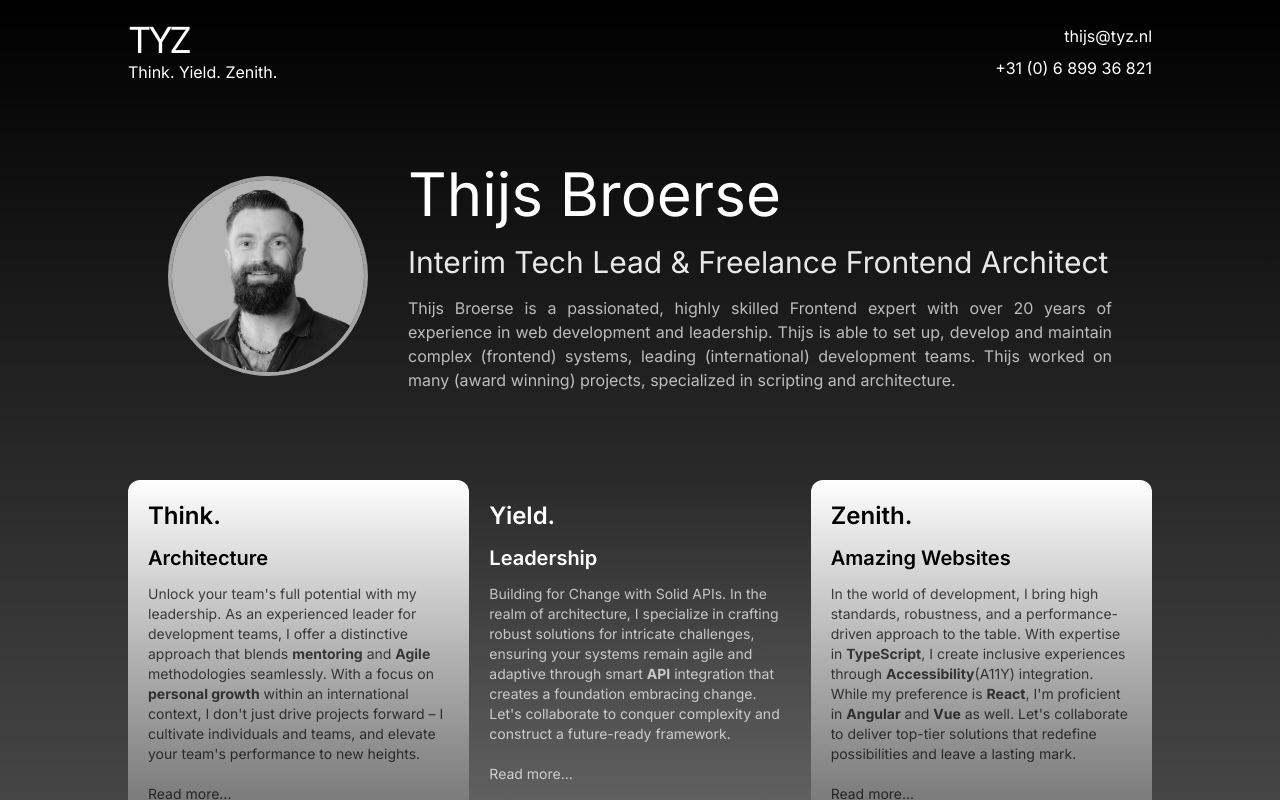
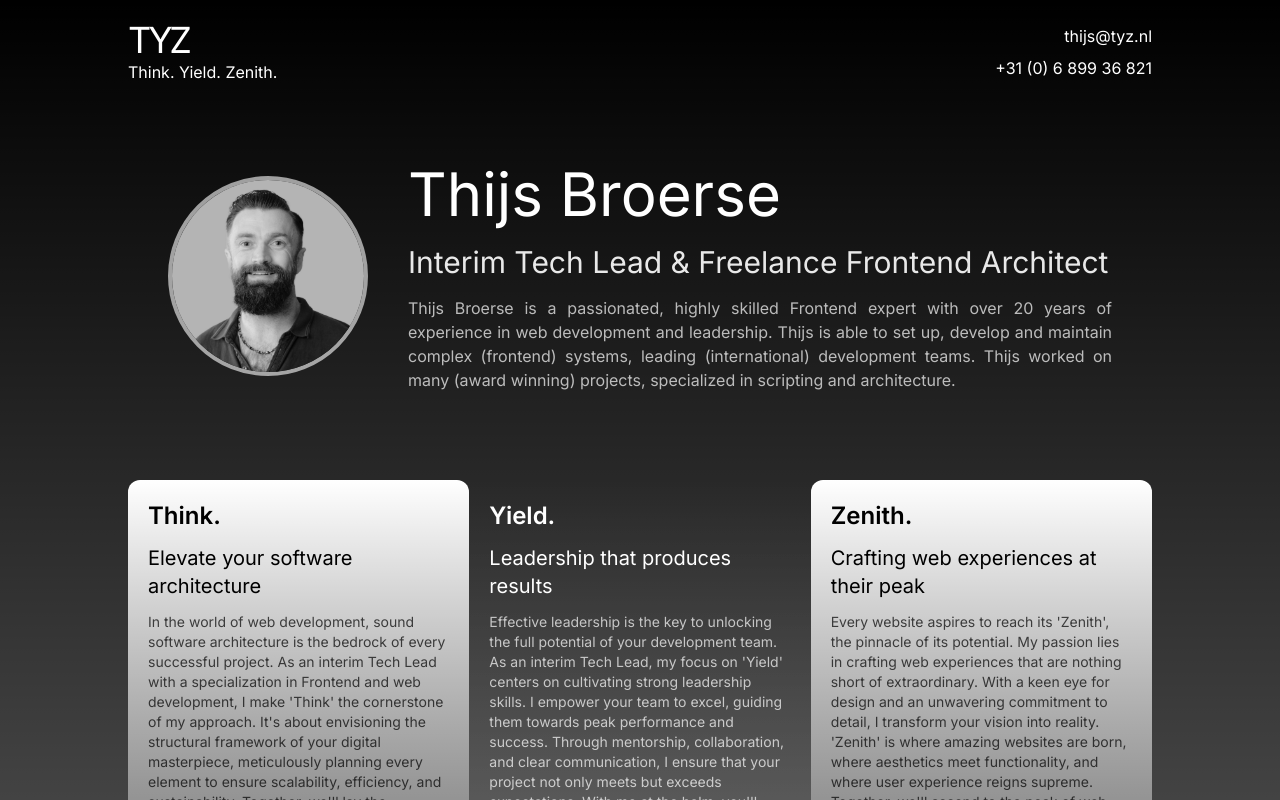
Before and after one commit to ThijsTyZ/tyz, a Next.js app: page / in a window 1280 px wide. Shown: the top 800 px of the page. Built offline with nearby package versions, Linux system fonts and the light colour scheme.

Commit message:
Update copy for Think.Yield.Zenith.

```diff
--- a/src/app/page.tsx
+++ b/src/app/page.tsx
@@ -13,15 +13,17 @@ export default function Home(): ReactElement {
       <section className="grid justify-between w-full lg:mb-0 lg:grid-cols-3 lg:text-left py-10">
         <article className="p-5 pb-10 lg:pb-32 bg-gradient-to-r lg:bg-gradient-to-b from-white to-transparent rounded-xl text-black">
           <h2 className="mb-3 text-2xl font-semibold">Think.</h2>
-          <h3 className="mb-3 text-xl font-semibold">Architecture</h3>
+          <h3 className="mb-3 text-xl">Elevate your software architecture</h3>
           <p className="text-sm opacity-70">
-            Unlock your team&apos;s full potential with my leadership. As an
-            experienced leader for development teams, I offer a distinctive
-            approach that blends <strong>mentoring</strong> and{' '}
-            <strong>Agile</strong> methodologies seamlessly. With a focus on{' '}
-            <strong>personal growth</strong> within an international context, I
-            don&apos;t just drive projects forward – I cultivate individuals and
-            teams, and elevate your team&apos;s performance to new heights.
+            In the world of web development, sound software architecture is the
+            bedrock of every successful project. As an interim Tech Lead with a
+            specialization in Frontend and web development, I make
+            &apos;Think&apos; the cornerstone of my approach. It&apos;s about
+            envisioning the structural framework of your digital masterpiece,
+            meticulously planning every element to ensure scalability,
+            efficiency, and sustainability. Together, we&apos;ll lay the
+            foundation for a robust software architecture that stands the test
+            of time, enabling your project to thrive and evolve.
             <br />
             <br />
             <Link href={paths.portfolio}>Read more...</Link>
@@ -29,14 +31,19 @@ export default function Home(): ReactElement {
         </article>
         <article className="p-5 pb-10 lg:pb-32 bg-gradient-to-l lg:bg-gradient-to-t from-[rgba(255,255,255,0.2)] to-transparent rounded-xl text-black">
           <h2 className="mb-3 text-2xl font-semibold text-white">Yield.</h2>
-          <h3 className="mb-3 text-xl font-semibold text-white">Leadership</h3>
+          <h3 className="mb-3 text-xl text-white">
+            Leadership that produces results
+          </h3>
           <p className="text-sm opacity-70 text-white">
-            Building for Change with Solid APIs. In the realm of architecture, I
-            specialize in crafting robust solutions for intricate challenges,
-            ensuring your systems remain agile and adaptive through smart{' '}
-            <strong>API</strong> integration that creates a foundation embracing
-            change. Let&apos;s collaborate to conquer complexity and construct a
-            future-ready framework.
+            Effective leadership is the key to unlocking the full potential of
+            your development team. As an interim Tech Lead, my focus on
+            &apos;Yield&apos; centers on cultivating strong leadership skills. I
+            empower your team to excel, guiding them towards peak performance
+            and success. Through mentorship, collaboration, and clear
+            communication, I ensure that your project not only meets but exceeds
+            expectations. With me at the helm, you&apos;ll experience leadership
+            that produces tangible results, driving your project forward with
+            confidence.
             <br />
             <br />
             <Link href={paths.portfolio}>Read more...</Link>
@@ -44,17 +51,18 @@ export default function Home(): ReactElement {
         </article>
         <article className="p-5 pb-10 lg:pb-32 bg-gradient-to-r lg:bg-gradient-to-b from-white to-transparent rounded-xl text-black">
           <h2 className="mb-3 text-2xl font-semibold">Zenith.</h2>
-          <h3 className="mb-3 text-xl font-semibold">Amazing Websites</h3>
+          <h3 className="mb-3 text-xl">
+            Crafting web experiences at their peak
+          </h3>
           <p className="text-sm opacity-70">
-            In the world of development, I bring high standards, robustness, and
-            a performance-driven approach to the table. With expertise in{' '}
-            <strong>TypeScript</strong>, I create inclusive experiences through{' '}
-            <strong>Accessibility</strong>
-            (A11Y) integration. While my preference is <strong>React</strong>,
-            I&apos;m proficient in <strong>Angular</strong> and{' '}
-            <strong>Vue</strong> as well. Let&apos;s collaborate to deliver
-            top-tier solutions that redefine possibilities and leave a lasting
-            mark.
+            Every website aspires to reach its &apos;Zenith&apos;, the pinnacle
+            of its potential. My passion lies in crafting web experiences that
+            are nothing short of extraordinary. With a keen eye for design and
+            an unwavering commitment to detail, I transform your vision into
+            reality. &apos;Zenith&apos; is where amazing websites are born,
+            where aesthetics meet functionality, and where user experience
+            reigns supreme. Together, we&apos;ll ascend to the peak of web
+            development, creating digital wonders that leave a lasting impact.
             <br />
             <br />
             <Link href={paths.portfolio}>Read more...</Link>
```
